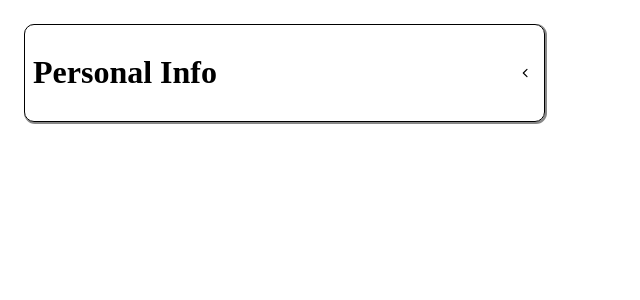
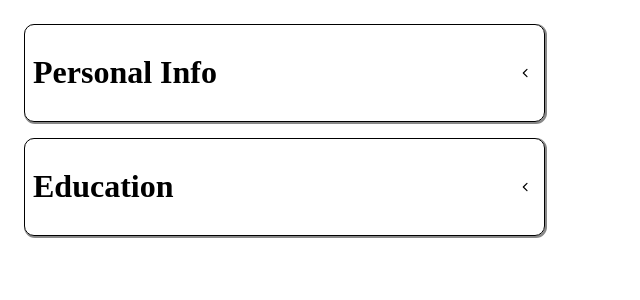
Before and after one commit to Fahridanaa/cv-application, a React (Vite) app: page / in a window 1280 px wide. Shown: the top 300 px of the page, without its empty margins (0-640 px from the left). Built offline with nearby package versions, Linux system fonts and the light colour scheme.

Commit message:
add Education header form

```diff
--- a/src/App.jsx
+++ b/src/App.jsx
@@ -15,9 +15,15 @@ function App() {
 			onChange: handleChange,
 		};
 	}
-	const [isActive, setIsActive] = useState(false);
-	const handleToggle = () => {
-		setIsActive(!isActive);
+	const [personalInfoActive, setPersonalInfoActive] = useState(false);
+	const [educationActive, setEducationActive] = useState(false);
+
+	const handleTogglePersonalInfo = () => {
+		setPersonalInfoActive(!personalInfoActive);
+	};
+
+	const handleToggleEducation = () => {
+		setEducationActive(!educationActive);
 	};
 
 	const name = useFormInput('');
@@ -28,16 +34,17 @@ function App() {
 	return (
 		<div id="App">
 			<div id="edit-side">
-				<div id="personal-info">
+				<div id="personal-info" className="formInput">
 					<Header
+						className="formHeader"
 						title="Personal Info"
 						id="personal-info-header"
-						handleToggle={handleToggle}
-						isActive={isActive}
+						handleToggle={handleTogglePersonalInfo}
+						isActive={personalInfoActive}
 					/>
 					<div
 						id="personal-info-input"
-						className={isActive ? 'show' : ''}>
+						className={personalInfoActive ? 'show' : ''}>
 						<CustomInput
 							inputType={{ type: 'text' }}
 							customLabel="Name"
@@ -64,6 +71,18 @@ function App() {
 						/>
 					</div>
 				</div>
+				<div id="education" className="formInput">
+					<Header
+						className="formHeader"
+						title="Education"
+						id="education-header"
+						handleToggle={handleToggleEducation}
+						isActive={educationActive}
+					/>
+					<div
+						id="education-input"
+						className={educationActive ? 'show' : ''}></div>
+				</div>
 			</div>
 			<Resume>
 				{(name.value !== '' ||
--- a/src/components/Form/HeaderInput.jsx
+++ b/src/components/Form/HeaderInput.jsx
@@ -3,11 +3,11 @@ import PropTypes from 'prop-types';
 import HeaderInputShowButton from './HeaderInputShowButton';
 import '../../styles/HeaderInput.css';
 
-function HeaderInput({ title, id, handleToggle, isActive }) {
+function HeaderInput({ className, title, id, handleToggle, isActive }) {
 	const titleStyle = {};
 
 	return (
-		<div id={id}>
+		<div id={id} className={className}>
 			<h1 style={titleStyle}>{title}</h1>
 			<HeaderInputShowButton onButtonClick={handleToggle} isActive={isActive} />
 		</div>
--- a/src/components/Form/HeaderInputShowButton.jsx
+++ b/src/components/Form/HeaderInputShowButton.jsx
@@ -4,7 +4,7 @@ import '../../styles/HeaderInputShowButton.css';
 
 export default function HeaderInputShowButton({ onButtonClick, isActive }) {
 	return (
-		<button onClick={onButtonClick} className={isActive ? 'active' : ''}>
+		<button id='showButton' onClick={onButtonClick} className={isActive ? 'active' : ''}>
 			<img src={arrowDownIcon} alt="DropDown" />
 		</button>
 	);
--- a/src/styles/App.css
+++ b/src/styles/App.css
@@ -1,7 +1,3 @@
-#root {
-
-}
-
 #App {
   display: flex;
   padding: 16px;
@@ -10,9 +6,12 @@
 
 #edit-side {
   width: 50vw;
+  display: flex;
+  flex-direction: column;
+  gap: 16px;
 }
 
-#personal-info {
+.formInput {
   box-shadow: 1px 1px 0px 1px #888888;
   border: 1px solid black;
   padding: 8px;
--- a/src/styles/HeaderInput.css
+++ b/src/styles/HeaderInput.css
@@ -1,4 +1,4 @@
-#personal-info-header {
+.formHeader {
   display: flex;
   align-items: center;
   justify-content: space-between;
--- a/src/styles/HeaderInputShowButton.css
+++ b/src/styles/HeaderInputShowButton.css
@@ -1,8 +1,8 @@
-#personal-info-header > button > img {
+#showButton > img {
   width: fit-content;
 }
 
-#personal-info-header > button {
+#showButton {
   width: 5%;
   border: none;
   background-color: transparent;
@@ -11,6 +11,6 @@
   transition: transform 0.3s ease-in-out;
 }
 
-#personal-info-header > button.active {
+#showButton.active {
   transform: rotate(0deg);
 }
```
